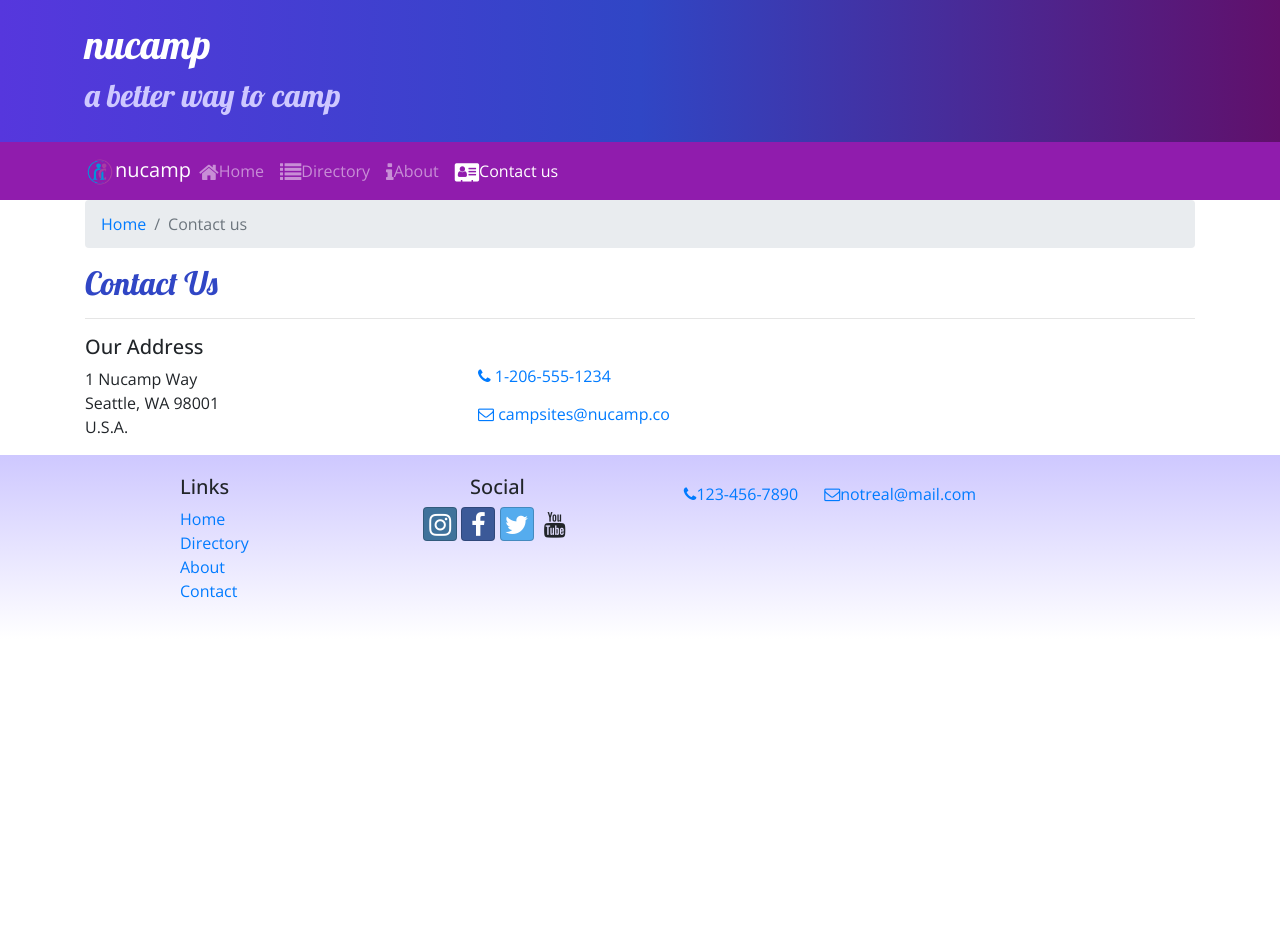
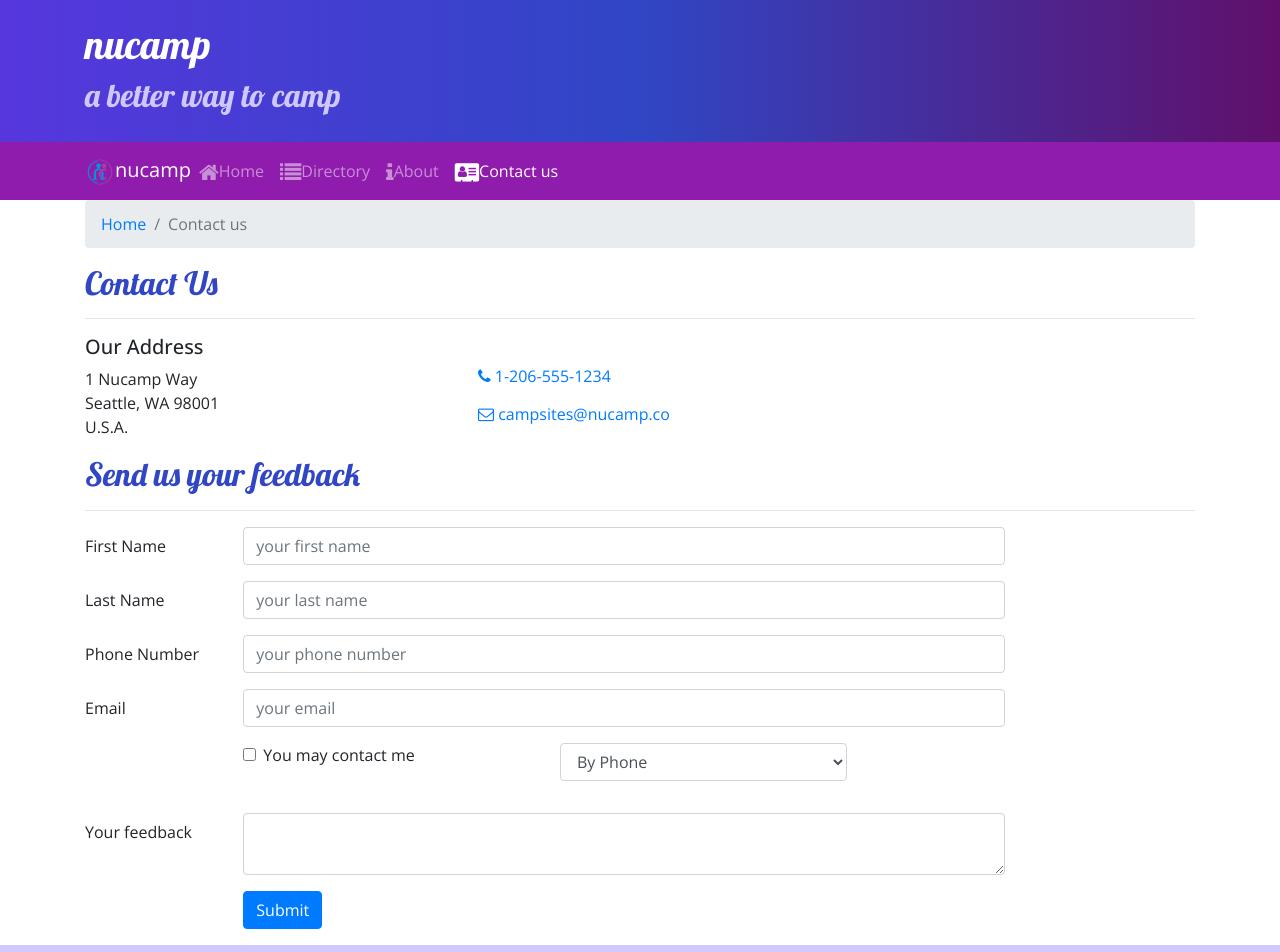
Before and after one commit to jksh88/nucamp, a React (Create React App) app: page /contactus in a window 1280 px wide. Shown: the top 952 px of the page. Before the commit the page ends 800 px from the top, so only its background shows below. Built offline with nearby package versions, Linux system fonts and the light colour scheme.

Commit message:
added a feedback form

```diff
--- a/src/components/ContactComponent.jsx
+++ b/src/components/ContactComponent.jsx
@@ -1,8 +1,42 @@
-import React from 'react';
-import { Breadcrumb, BreadcrumbItem } from 'reactstrap';
+import React, { useState } from 'react';
+import {
+  Breadcrumb,
+  BreadcrumbItem,
+  Button,
+  Form,
+  FormGroup,
+  Label,
+  Input,
+  Col,
+} from 'reactstrap';
 import { Link } from 'react-router-dom';
 
+const initialState = {
+  firstName: '',
+  lastName: '',
+  phoneNumber: '',
+  email: '',
+  agree: false,
+  contactType: 'By phone',
+  feedback: '',
+};
+
 const Contact = (props) => {
+  const [state, setState] = useState(initialState);
+
+  const handleInputChange = (evt) => {
+    let { name, value, checked } = evt.target;
+    value = evt.target.type === 'checkbox' ? checked : value;
+    setState((curState) => ({ ...curState, [name]: value }));
+  };
+
+  const handleSubmit = (evt) => {
+    evt.preventDefault();
+    alert('Current state is: ' + JSON.stringify(state));
+    console.log('Current state is: ' + JSON.stringify(state));
+    setState(initialState);
+  };
+
   return (
     <div className="container">
       <div className="row">
@@ -44,6 +78,125 @@ const Contact = (props) => {
           </a>
         </div>
       </div>
+
+      <div className="row row-content">
+        <div className="col-12">
+          <h2>Send us your feedback</h2>
+          <hr />
+        </div>
+        <div className="col-md-10">
+          <Form onSubmit={handleSubmit}>
+            <FormGroup row>
+              <Label htmlFor="firstName" md={2}>
+                First Name
+              </Label>
+              <Col md={10}>
+                <Input
+                  id="firstName"
+                  type="text"
+                  name="firstName"
+                  value={state.firstName}
+                  placeholder="your first name"
+                  onChange={handleInputChange}
+                />
+              </Col>
+            </FormGroup>
+            <FormGroup row>
+              <Label htmlFor="lastName" md={2}>
+                Last Name
+              </Label>
+              <Col md={10}>
+                <Input
+                  id="lastName"
+                  type="text"
+                  name="lastName"
+                  value={state.lastName}
+                  placeholder="your last name"
+                  onChange={handleInputChange}
+                />
+              </Col>
+            </FormGroup>
+            <FormGroup row>
+              <Label htmlFor="phoneNumber" md={2}>
+                Phone Number
+              </Label>
+              <Col md={10}>
+                <Input
+                  id="phoneNumber"
+                  type="tel"
+                  name="phoneNumber"
+                  value={state.phoneNumber}
+                  placeholder="your phone number"
+                  onChange={handleInputChange}
+                />
+              </Col>
+            </FormGroup>
+            <FormGroup row>
+              <Label htmlFor="email" md={2}>
+                Email
+              </Label>
+              <Col md={10}>
+                <Input
+                  id="email"
+                  type="email"
+                  name="email"
+                  value={state.email}
+                  placeholder="your email"
+                  onChange={handleInputChange}
+                />
+              </Col>
+            </FormGroup>
+            <FormGroup row>
+              <Col md={{ size: 4, offset: 2 }}>
+                <FormGroup check>
+                  <Label check>
+                    <Input
+                      type="checkbox"
+                      checked={state.agree}
+                      name="agree"
+                      onChange={handleInputChange}
+                    />
+                    You may contact me
+                  </Label>
+                </FormGroup>
+              </Col>
+              <Col md={4}>
+                <FormGroup>
+                  <Input
+                    id="contactType"
+                    type="select"
+                    name="contactType"
+                    value={state.contactType}
+                    onChange={handleInputChange}
+                  >
+                    <option>By Phone</option>
+                    <option>By Email</option>
+                  </Input>
+                </FormGroup>
+              </Col>
+            </FormGroup>
+            <FormGroup row>
+              <Label md={2}>Your feedback</Label>
+              <Col md={10}>
+                <Input
+                  type="textarea"
+                  value={state.feedback}
+                  name="feedback"
+                  onChange={handleInputChange}
+                  row="10"
+                />
+              </Col>
+            </FormGroup>
+            <FormGroup row>
+              <Col md={{ size: 4, offset: 2 }}>
+                <Button type="submit" color="primary">
+                  Submit
+                </Button>
+              </Col>
+            </FormGroup>
+          </Form>
+        </div>
+      </div>
     </div>
   );
 };
```
Also changed, not shown: src/components/AboutComponent.jsx (renamed from src/components/AboutComponent.js), 1 other file (tests, documents, lock files or other folders).
